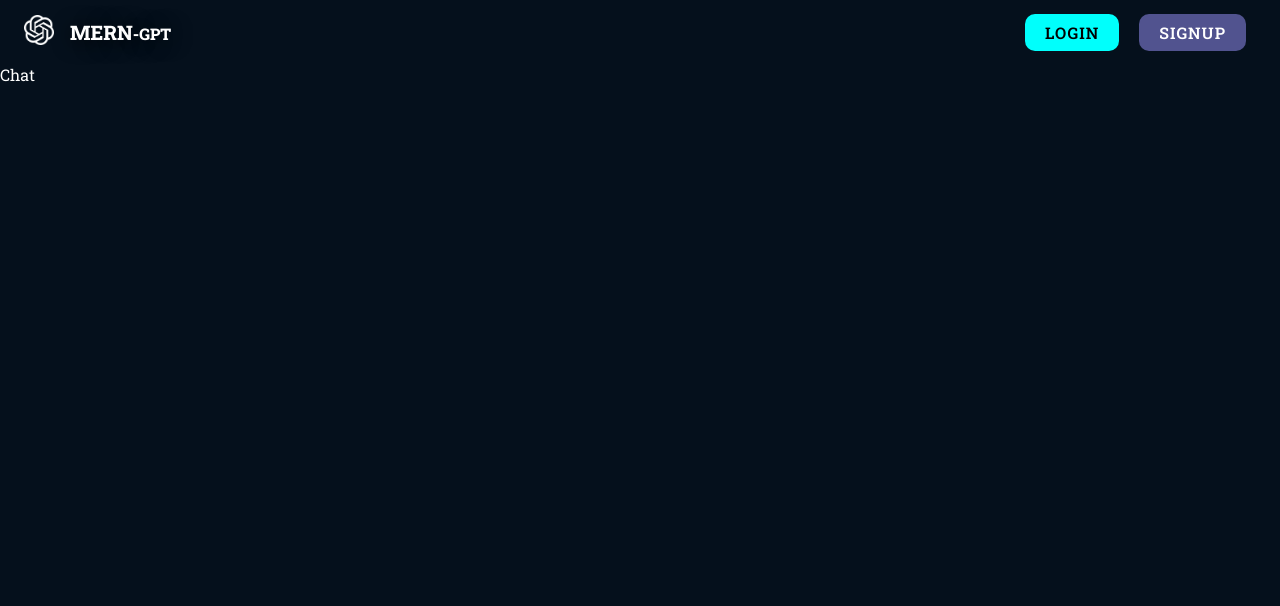
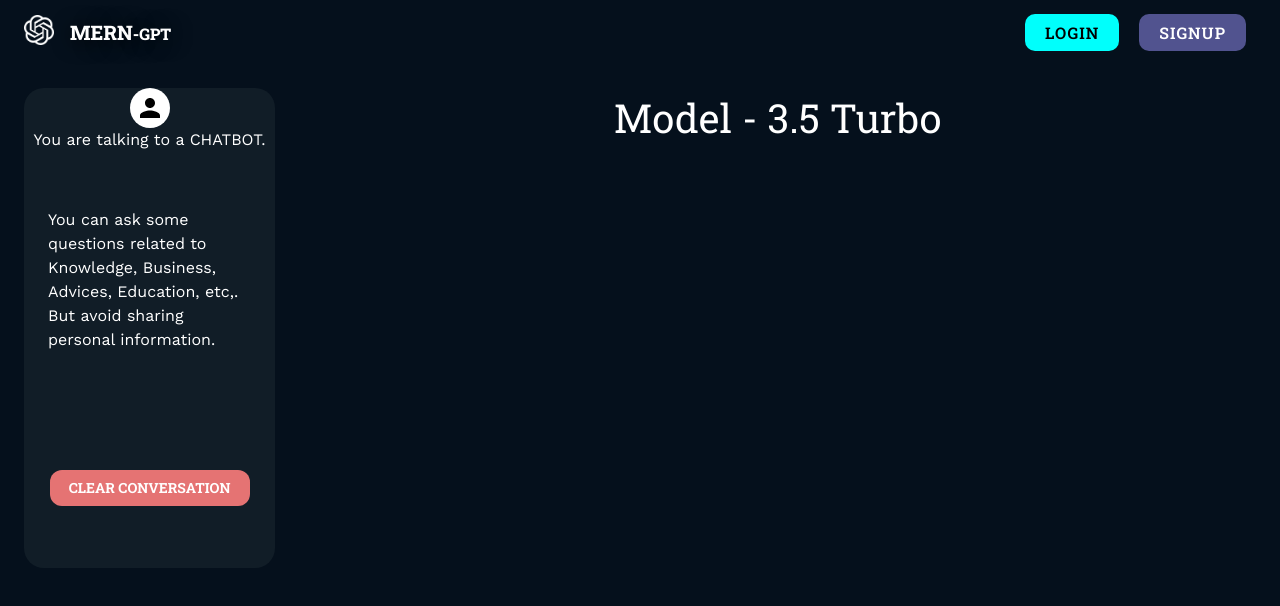
Before and after one commit to suraj0709/chatbot-openAI-MERN, a React (Vite) app in the folder frontend/: page /chat in a window 1280 px wide. Shown: the top 606 px of the page. Built offline with nearby package versions, Linux system fonts and the light colour scheme; no server answers.

Commit message:
FINAL COMMIT completed chat.tsx Page

```diff
--- a/frontend/src/pages/Chat.tsx
+++ b/frontend/src/pages/Chat.tsx
@@ -1,7 +1,94 @@
+import { Avatar, Box, Button, Typography } from "@mui/material";
 import React from "react";
+import { useAuth } from "../context/AuthContext";
+import { red } from "@mui/material/colors";
 
 const Chat = () => {
-  return <div>Chat</div>;
+  const auth = useAuth();
+  return (
+    <Box
+      sx={{
+        display: "flex",
+        flex: 1,
+        width: "100%",
+        height: "100%",
+        mt: 3,
+        gap: 3,
+      }}
+    >
+      <Box
+        sx={{
+          display: {
+            md: "flex",
+            xs: "none",
+            sm: "none",
+            flex: 0.2,
+            flexDirection: "column",
+          },
+        }}
+      >
+        <Box
+          sx={{
+            display: "flex",
+            width: "100%",
+            height: "60vh",
+            bgcolor: "rgb(17,29,39)",
+            borderRadius: 5,
+            flexDirection: "column",
+            mx: 3,
+          }}
+        >
+          <Avatar
+            sx={{
+              mx: "auto",
+              my: "2",
+              bgcolor: "white",
+              color: "black",
+              fontWeight: 700,
+            }}
+          >
+            {auth?.user?.name[0]}
+            {/* {auth?.user?.name.split(" ")[1][0]} */}
+          </Avatar>
+          <Typography sx={{ mx: "auto", fontFamily: "work sans" }}>
+            You are talking to a CHATBOT.
+          </Typography>
+          <Typography sx={{ mx: "auto", fontFamily: "work sans", my: 4, p: 3 }}>
+            You can ask some questions related to Knowledge, Business, Advices,
+            Education, etc,. But avoid sharing personal information.
+          </Typography>
+          <Button
+            sx={{
+              width: "200px",
+              my: "auto",
+              color: "white",
+              fontWeight: "700",
+              borderRadius: 3,
+              mx: "auto",
+              bgcolor: red[300],
+              ":hover": {
+                bgcolor: red.A400,
+              },
+            }}
+          >
+            Clear Conversation
+          </Button>
+        </Box>
+      </Box>
+      <Box sx={{ display: "flex", flex: { md: 0.8, sm: 1, xs: 1 } }}>
+        <Typography
+          sx={{
+            fontSize: "40px",
+            color: "white",
+            mb: 2,
+            mx: "auto",
+          }}
+        >
+          Model - 3.5 Turbo
+        </Typography>
+      </Box>
+    </Box>
+  );
 };
 
 export default Chat;
```
